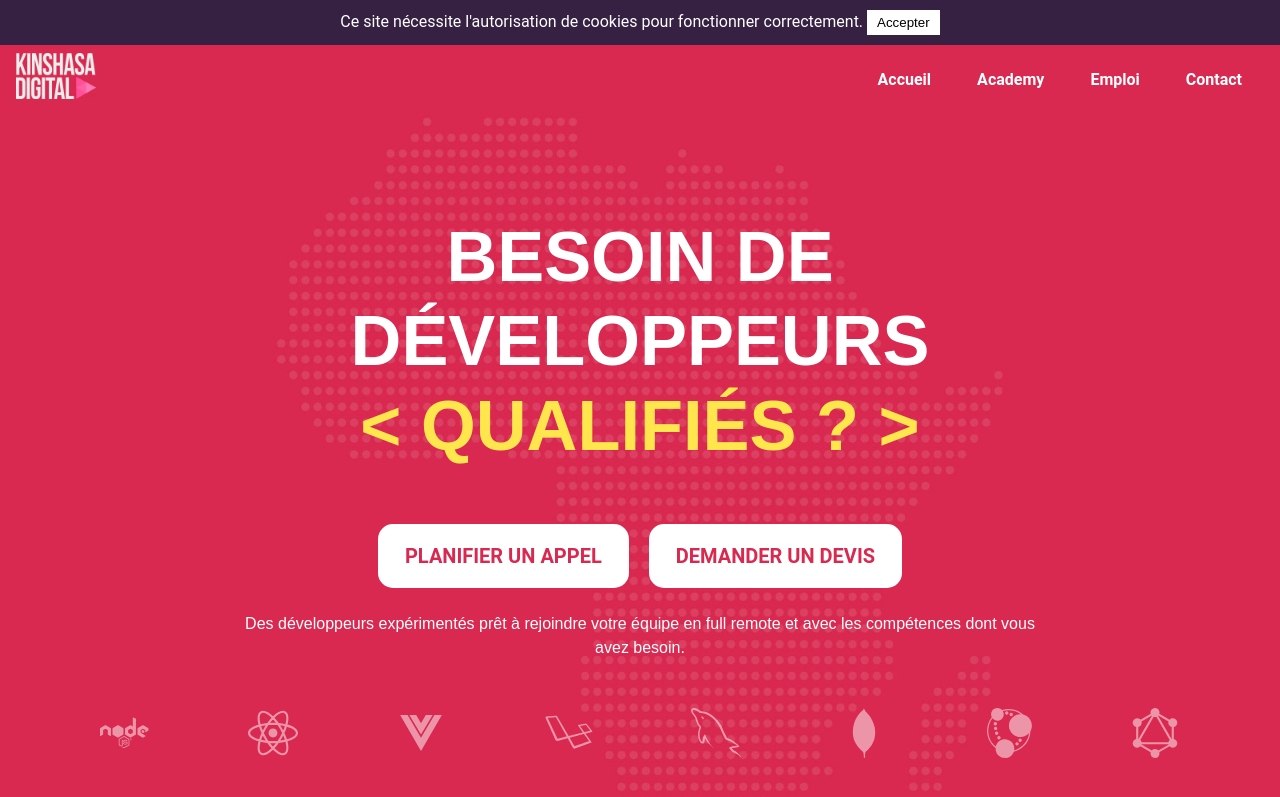
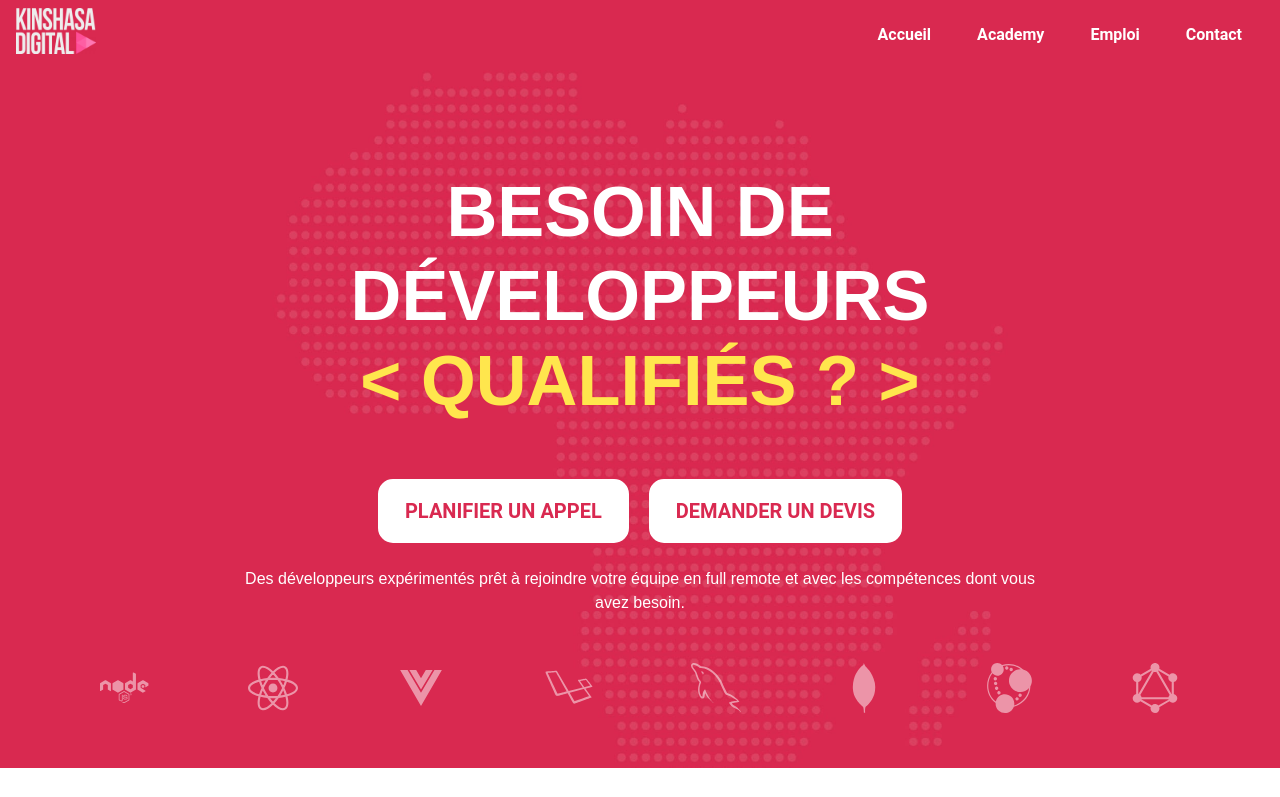
Before and after one commit to mesutarso/clone-KD-website, a plain HTML site: page index.html in a window 1280 px wide. Shown: the top 797 px of the page. Drawn offline with Linux system fonts and the light colour scheme; a web font is replaced by a local one.

Commit message:
some fix

```diff
--- a/index.html
+++ b/index.html
@@ -10,15 +10,6 @@
 </head>
 
 <body>
-    <div class="cookies">
-        <span class="cookies-text">
-        Ce site nécessite l'autorisation de cookies pour fonctionner
-        correctement.
-      </span>
-
-        <button>Accepter</button>
-    </div>
-
     <header>
         <nav class="navbar">
             <a class="navbar-logo" href="#">
--- a/style.css
+++ b/style.css
@@ -141,20 +141,6 @@ h5,
 h6,
 p {
     font-family: Montserrat, sans-serif;
-}
-
-.cookies {
-    background-color: #362143;
-    color: #fff;
-    text-align: center;
-    padding: 10px 15px;
-}
-
-.cookies button {
-    border: none;
-    background-color: #fff;
-    cursor: pointer;
-    padding: 5px 10px;
 }
 
 header {
```
